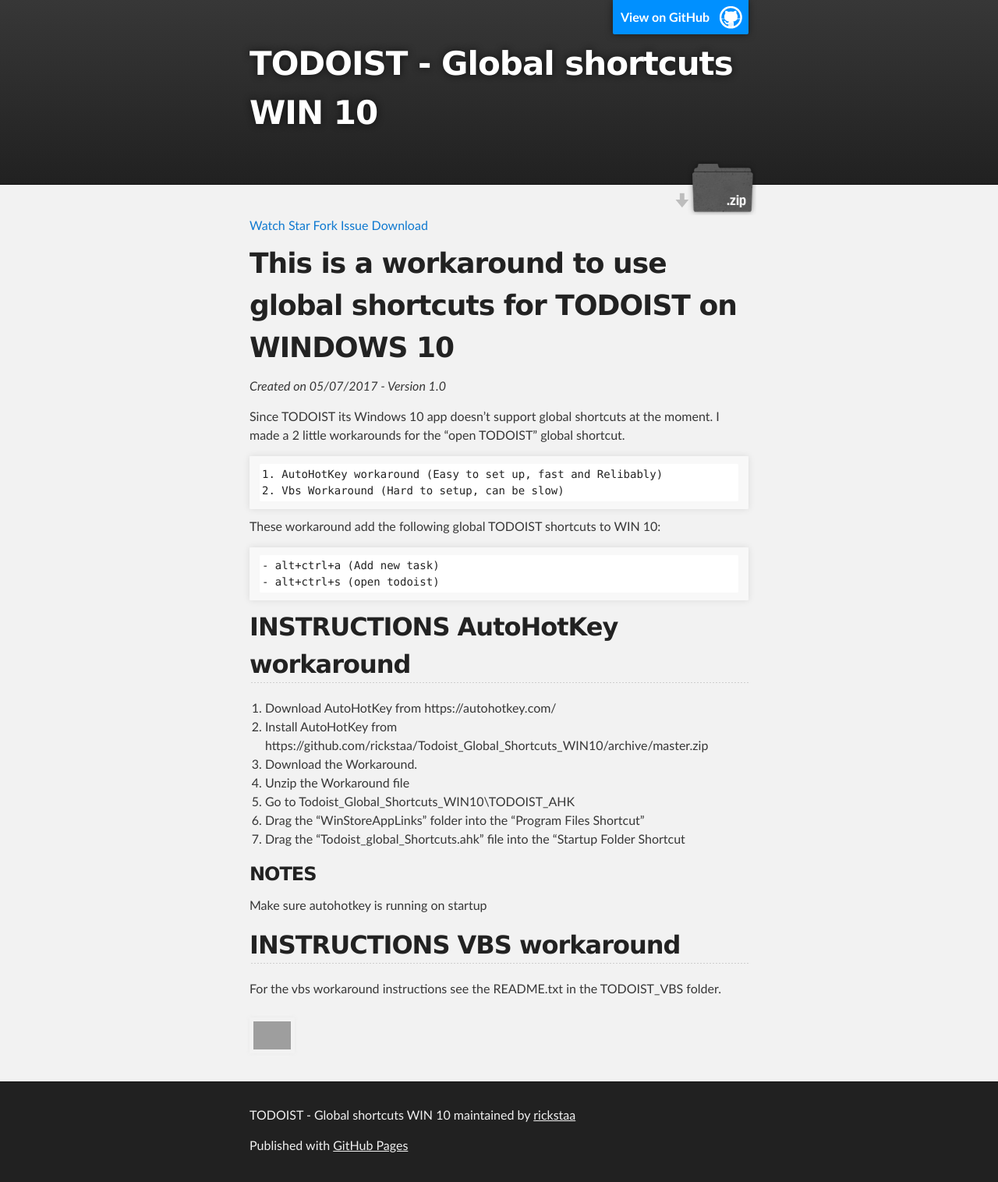
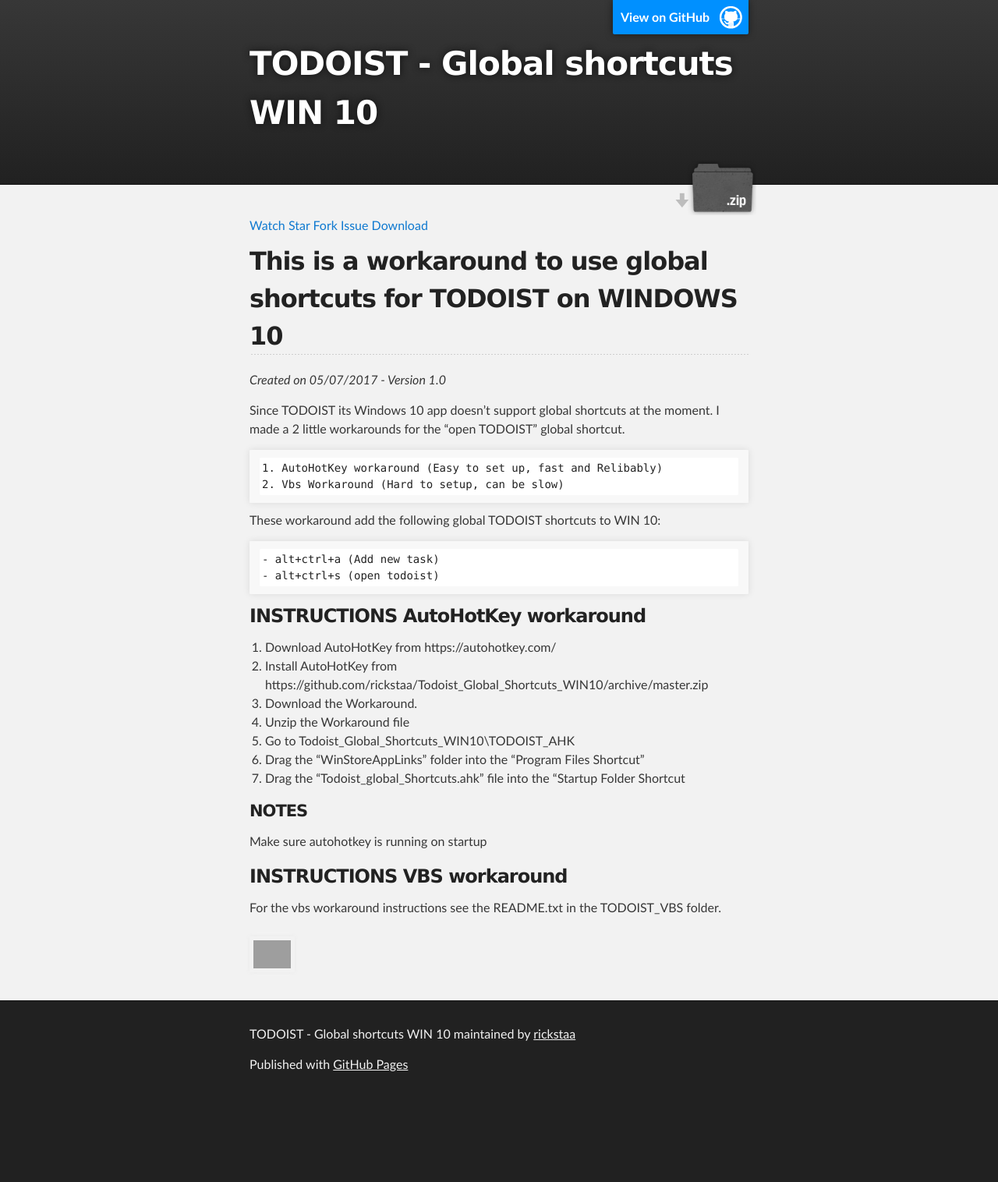
Before and after one commit to rickstaa/todoist-global-shortcuts-WIN10, a Jekyll site: the page built from index.md, in a window 1280 px wide. Shown: the whole page at 78% size. Built offline with Jekyll 4.4.1, drawn with Linux system fonts in a browser that asks for light colours; our own code applies the rules of GitHub Pages for plain Markdown files; the repository's description, which GitHub fills in, is left out; after the commit the page ends 1412 px from its top, so only the background shows below that; grey boxes are pictures that could not be loaded.

```diff
--- a/index.md
+++ b/index.md
@@ -1,4 +1,4 @@
-# This is a workaround to use global shortcuts for TODOIST on WINDOWS 10
+## This is a workaround to use global shortcuts for TODOIST on WINDOWS 10
 *Created on 05/07/2017 - Version 1.0*
 
 Since TODOIST its Windows 10 app doesn’t support global shortcuts at the moment. I made a 2 little workarounds for the "open TODOIST" global shortcut.
@@ -12,7 +12,7 @@ These workaround add the following global TODOIST shortcuts to WIN 10:
     - alt+ctrl+s (open todoist)
 
 
-## INSTRUCTIONS AutoHotKey workaround
+### INSTRUCTIONS AutoHotKey workaround
 1. Download AutoHotKey from https://autohotkey.com/
 2. Install AutoHotKey from https://github.com/rickstaa/Todoist_Global_Shortcuts_WIN10/archive/master.zip
 3. Download the Workaround.
@@ -21,8 +21,8 @@ These workaround add the following global TODOIST shortcuts to WIN 10:
 6. Drag the "WinStoreAppLinks" folder into the "Program Files Shortcut"
 7. Drag the "Todoist_global_Shortcuts.ahk" file into the "Startup Folder Shortcut
 
-### NOTES
+#### NOTES
 Make sure autohotkey is running on startup
 
-## INSTRUCTIONS VBS workaround
+### INSTRUCTIONS VBS workaround
 For the vbs workaround instructions see the README.txt in the TODOIST_VBS folder.
```
